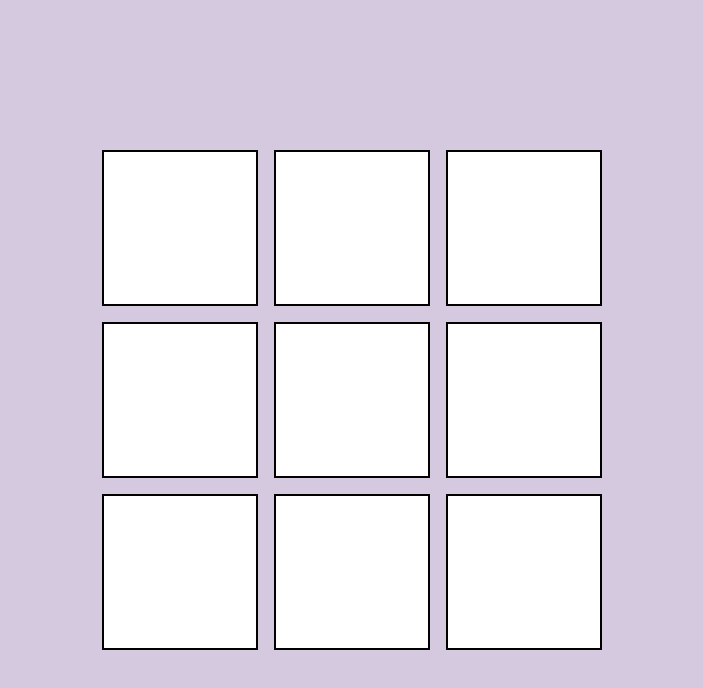
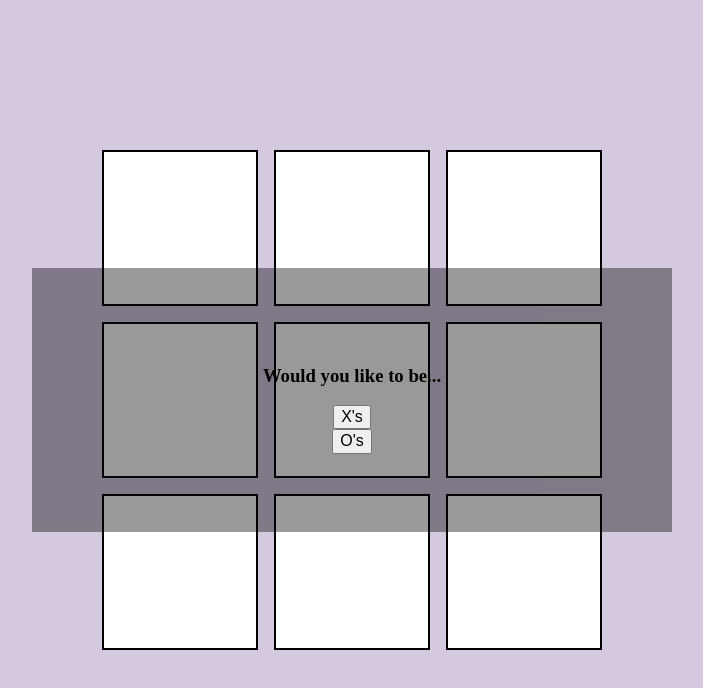
Before and after one commit to xChristianZx/FCC2, a plain HTML site: page Projects/tic_tac_toe/index.html in a window 1280 px wide. Shown: the whole page, without its empty margins (288-991 px from the left). Drawn offline with nearby package versions, Linux system fonts and the light colour scheme.

Commit message:
functioning startup modal

```diff
--- a/Projects/tic_tac_toe/app.js
+++ b/Projects/tic_tac_toe/app.js
@@ -1,4 +1,3 @@
-// player turn determined by even of odd move (%2)
 // modal to choose X or O's
 // modal to start game
 
@@ -13,25 +12,33 @@ $(document).ready(function () {
     const playerO = 'O';
     const $square = $('.square');
 
+    var humanPlayer;
+    var computerPlayer;
+
     var turnCount = 1;
 
     function resetGame() {
         turnCount = 1;
-        console.log('turnCount: ', turnCount, '\nX\'s turn');
+        console.log('New Game Start', '\nX\'s turn', '\nturnCount: ', turnCount,);
+        $('.startup-modal').css('display', 'flex');
     };
+
+    $('button').click(function(){
+        $('.startup-modal').css('display', 'none');
+    })
 
     function turn() {
         if (turnCount === 9) {
-            console.log('game over');
+            console.log('game over \n ***********************');
             resetGame();
         } else if (turnCount % 2 === 1) {
-            console.log('X has gone, O\'s turn');
+            console.log('X has gone, O\'s turn', '\n ------------');
             ++turnCount;
-            console.log('Turn:', turnCount, '\n ------------');
+            console.log('Turn:', turnCount);
         } else {
-            console.log('O has gone, X\'s turn');
+            console.log('O has gone, X\'s turn', '\n ------------');
             ++turnCount;
-            console.log('Turn:', turnCount, '\n ------------');
+            console.log('Turn:', turnCount);
         }
     };
 
--- a/Projects/tic_tac_toe/index.html
+++ b/Projects/tic_tac_toe/index.html
@@ -22,6 +22,12 @@
     <!--[if lt IE 7]>
             <p class="browsehappy">You are using an <strong>outdated</strong> browser. Please <a href="#">upgrade your browser</a> to improve your experience.</p>
         <![endif]-->
+    <div class="startup-modal">
+        <h3>Would you like to be...</h3>
+        <button type="button">X's</button>
+        <button type="button">O's</button>
+    </div>
+
     <div class="main-wrapper">
         <div class="square one"></div>
         <div class="square two"></div>
--- a/Projects/tic_tac_toe/sass/main.scss
+++ b/Projects/tic_tac_toe/sass/main.scss
@@ -8,6 +8,20 @@ body {
     align-items: center;
     justify-content: center;
     margin: auto;
+}
+
+.startup-modal {
+    display: none;
+    position: fixed;
+    z-index: 1;
+    margin: auto;
+    height: 33%;
+    width: 50%;
+    flex-direction: column;
+    align-items: center;
+    justify-content: center;
+    background-color: rgba(0, 0, 0, 0.4);
+
 }
 
 .main-wrapper {
@@ -24,8 +38,7 @@ body {
         align-items: center;
         justify-content: center;
         background-color: white;
-        border: 2px solid black;
-        // box-shadow: 3px, 3px, 5px, #000;
+        border: 2px solid black; // box-shadow: 3px, 3px, 5px, #000;
         font-size: 104px;
     }
 }
```
Also changed, not shown: Projects/tic_tac_toe/css/main.css, 1 other file.
